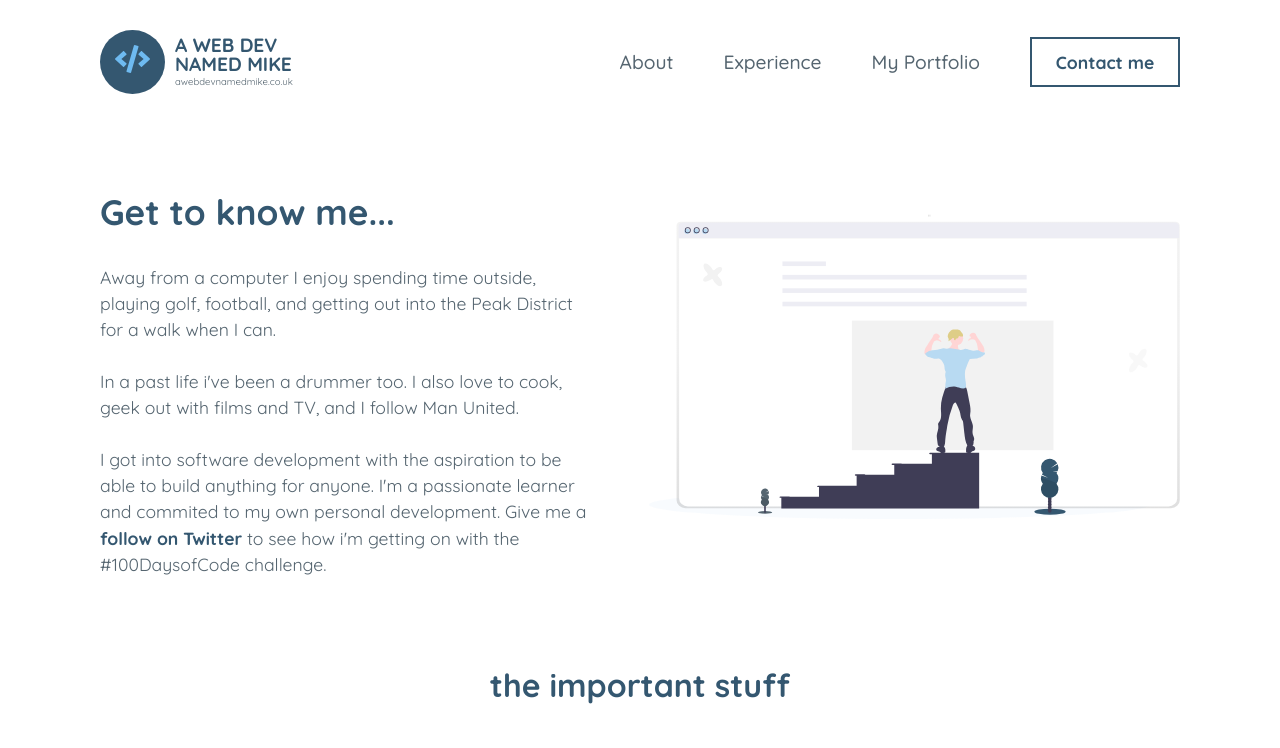
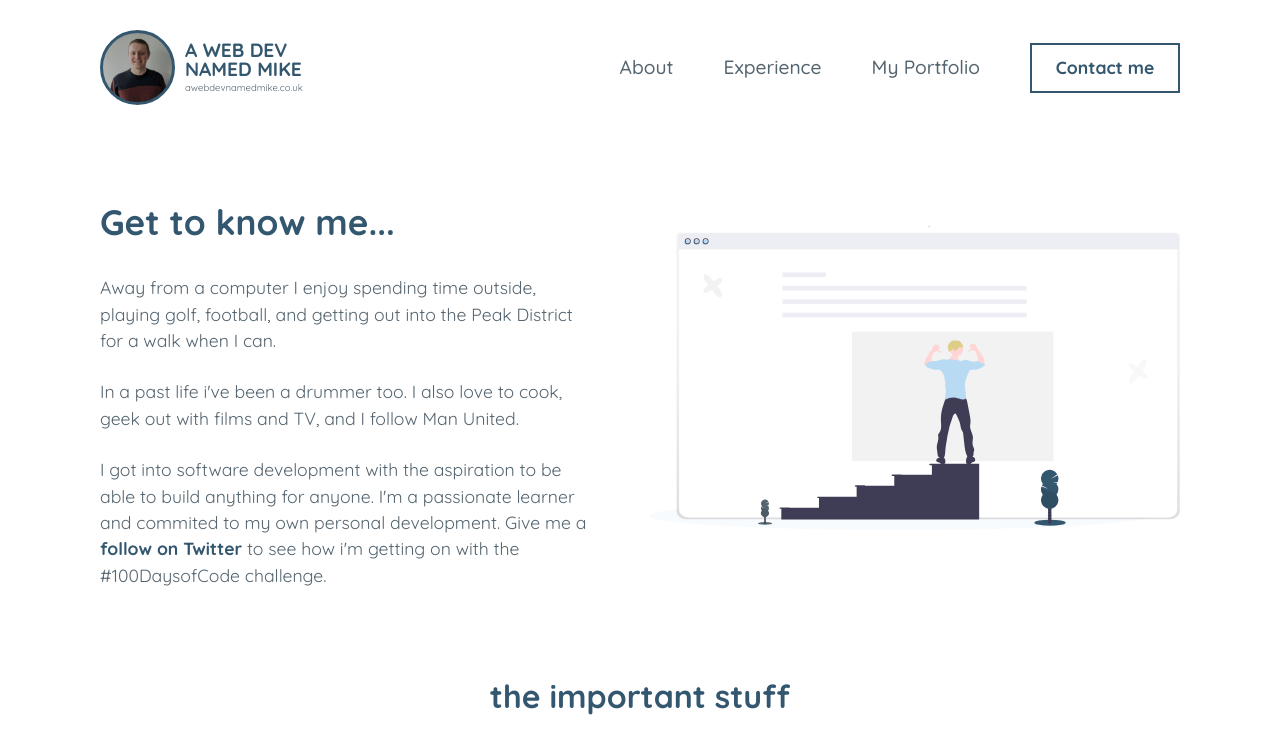
Before and after one commit to MikeDThorpe/portfolio-site, a plain HTML site: page about.html in a window 1280 px wide. Shown: the top 748 px of the page. Drawn offline with Linux system fonts and the light colour scheme.

Commit message:
add headshot to logo

```diff
--- a/about.html
+++ b/about.html
@@ -33,9 +33,7 @@
         <header class="global-container">
             <a href="index.html">
                 <div class="logo-container">
-                    <div class="logo">
-                        <img src="./assets/logo-code-solid.svg" alt="self-closing html tag">
-                    </div>
+                    <div class="logo"></div>
                     <div>
                         <P style="line-height: 1; font-size: 1.2rem;" class="text-dark-blue font-700">A WEB DEV<br>NAMED MIKE</P>
                         <p style="font-size: 0.6rem" class="text-blue-grey">awebdevnamedmike.co.uk</p>
--- a/css/components/components.css
+++ b/css/components/components.css
@@ -3,10 +3,14 @@
     align-items: center;
 }
 .logo {
-    width: 65px;
+    width: 75px;
+    height: 75px;
     margin-right: 10px;
     padding: 15px;
-    background-color: var(--dark-blue);
+    background-image: url("../../assets/images/headshot.jpg");
+    border: 3px solid #345770;
+    background-size: contain;
+    background-position: center;
     border-radius: 50%;
     -webkit-border-radius: 50%;
     -moz-border-radius: 50%;
```
Also changed, not shown: contact.html (+1 -3 lines), index.html (+0 -1 lines), portfolio.html (+1 -3 lines), assets/images/headshot.jpg (added).
